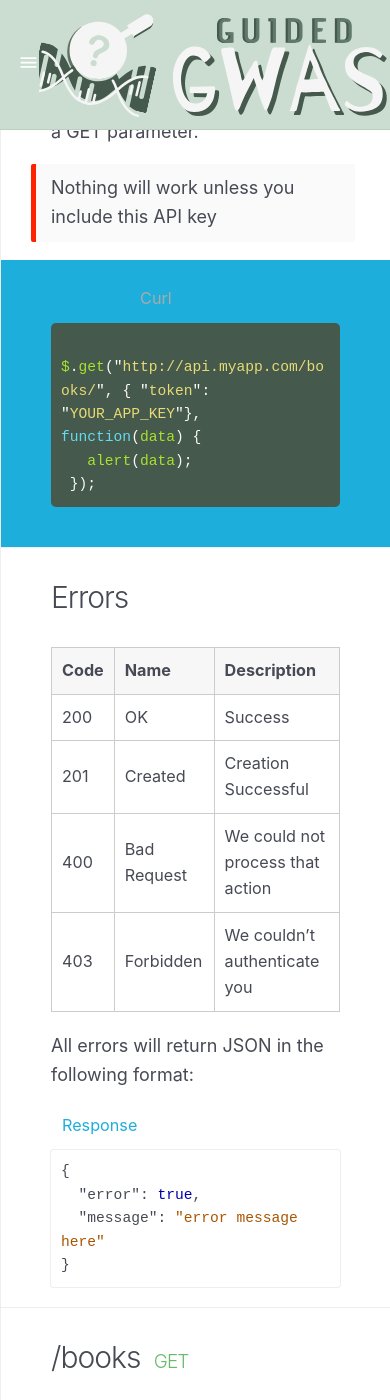
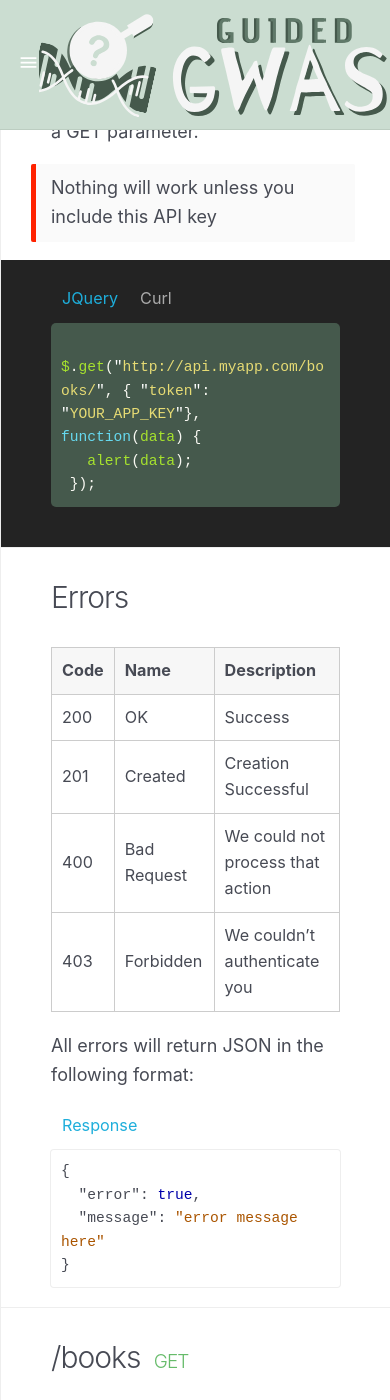
Before and after one commit to bucknor2/gg, a Jekyll site: the page built from index.html, in a window 390 px wide and 1400 px high, scrolled down 840 px. Built offline with Jekyll 4.4.1, drawn with Linux system fonts in a browser that asks for light colours; nearby versions of some CDN libraries.

Commit message:
Updated '_sass/_main.scss' via CloudCannon

```diff
--- a/_sass/_main.scss
+++ b/_sass/_main.scss
@@ -11,7 +11,7 @@
 html {
 	font-size: 62.5%;
 	color: #474a54;
-	background: #232323;
+	background: #CBDDD1;
 	height: 100vh;
 }
 
@@ -418,7 +418,7 @@
 	.right-code {
 		float: none;
 		width: 100%;
-		background: #1EAEDB;
+		background: #232323;
 		padding-top: 20px;
 		padding-bottom: 20px;
 	}
```
